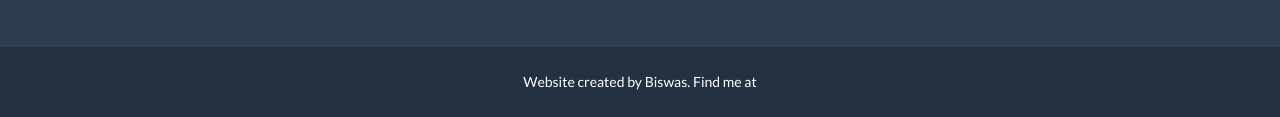
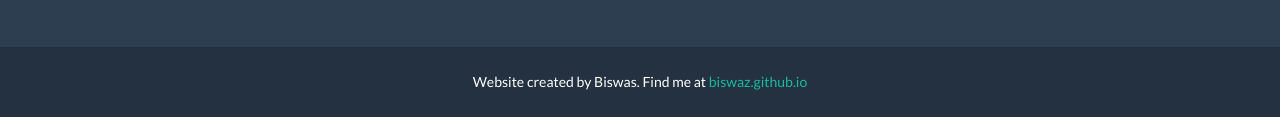
Before and after one commit to SUguy/yoga, a website: page pws.html in a window 1280 px wide. Shown: the part 3236-3353 px from the top of the page. Drawn offline with nearby package versions, Linux system fonts and the light colour scheme.

Commit message:
uncommented footer credits

```diff
--- a/pws.html
+++ b/pws.html
@@ -173,7 +173,7 @@
           <div class="container">
             <div class="row">
               <div class="col-lg-12">
-                Website created by Biswas. Find me at <!--<a href="http://biswaz.github.io">biswaz.github.io</a>-->
+                Website created by Biswas. Find me at <a href="http://biswaz.github.io">biswaz.github.io</a>
               </div>
             </div>
           </div>
```
Also changed, not shown: index.html (+1 -1 lines).
